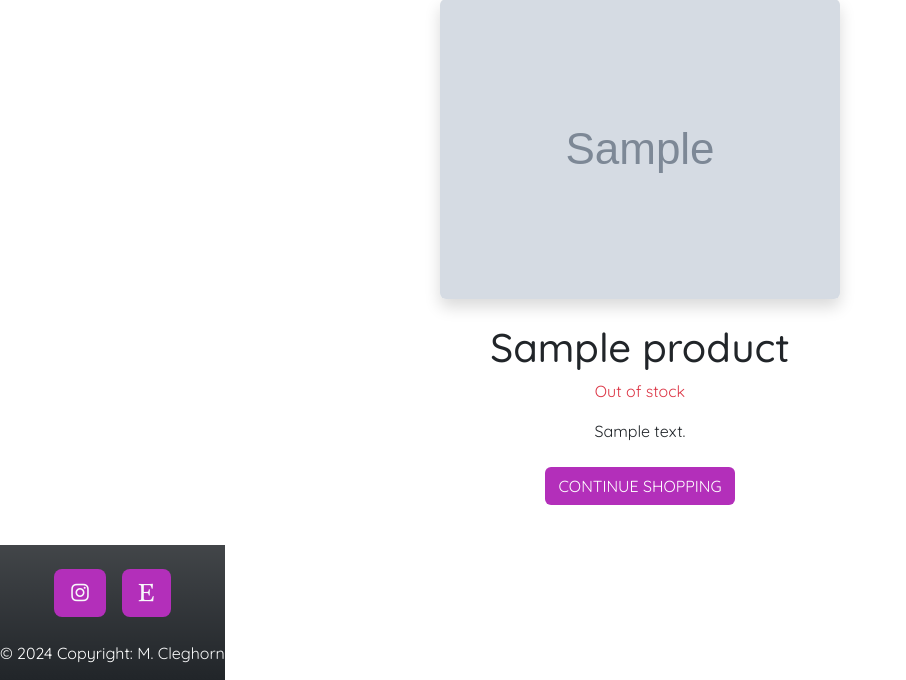
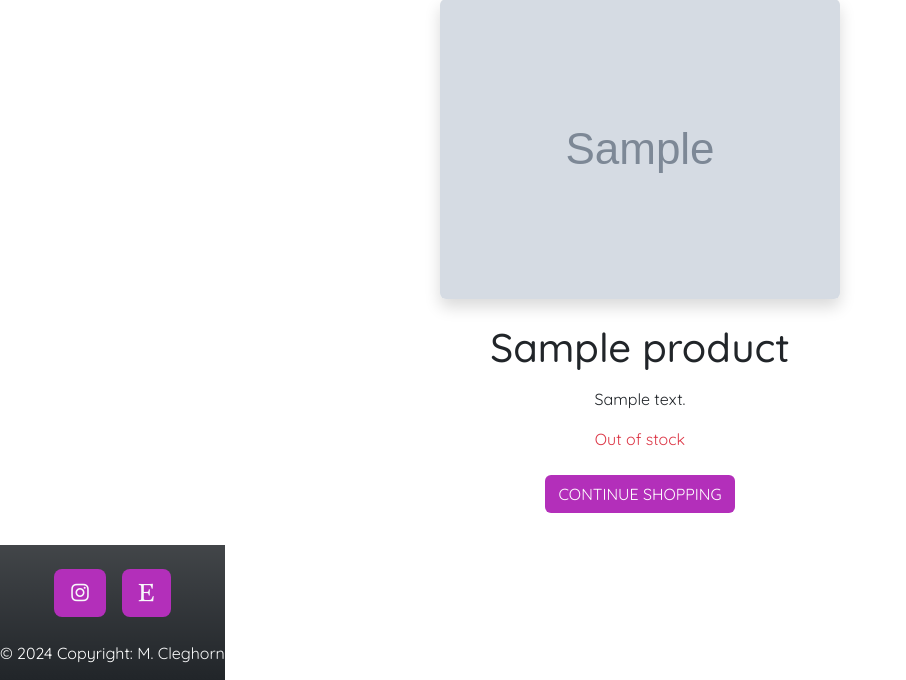
Before and after one commit to Cleg83/sew_crafty_project, a Django app: page /shop/1/ in a window 1280 px wide. Shown: the part 119-799 px from the top of the page, without its empty margins (0-906 px from the left). Run offline with Django 5.2, Linux system fonts and the light colour scheme; tables that the repository leaves empty hold one stand-in row (values such as "Sample post"); grey boxes marked "Sample" are stand-in pictures; some libraries are stand-ins or nearby versions.

Commit message:
Finalise layout

```diff
--- a/shop/templates/shop/shop_item_info.html
+++ b/shop/templates/shop/shop_item_info.html
@@ -11,14 +11,10 @@
             <div class="col-lg-8 text-center">
                 <img class="img-fluid rounded shadow mb-4" src="{{ shop_item.image.url }}" alt="{{ shop_item.name }}">
                 <h1>{{ shop_item.name }}</h1>
+                <p class="mt-3">{{ shop_item.description }}</p>
                 {% if shop_item.in_stock %}
-                    <p class="lead">£{{ shop_item.price }}</p>
-                {% else %}
-                    <p class="text-danger">Out of stock</p>
-                {% endif %}
-                <p>{{ shop_item.description }}</p>
-                {% if shop_item.in_stock %}
-                    <form class="form mt-4 d-inline-block" action="{% url 'add_to_basket' shop_item.id %}" method="POST">
+                    <h3 class="mt-2 mb-3">£{{ shop_item.price }}</h3>
+                    <form class="form mt-1 d-inline-block" action="{% url 'add_to_basket' shop_item.id %}" method="POST">
                         {% csrf_token %}
                         <div class="form-group mb-4">
                             <input class="form-control d-inline w-25" type="number" name="quantity" value="1" min="1" max="99" id="id_qty_{{ shop_item.id }}">
@@ -28,6 +24,7 @@
                         <input type="hidden" name="redirect_url" value="{{ request.path }}">
                     </form>
                 {% else %}
+                    <p class="text-danger">Out of stock</p>
                     <a href="{% url 'shop' %}" class="btn back-button text-uppercase mt-2">Continue Shopping</a>
                 {% endif %}
             </div>
```
